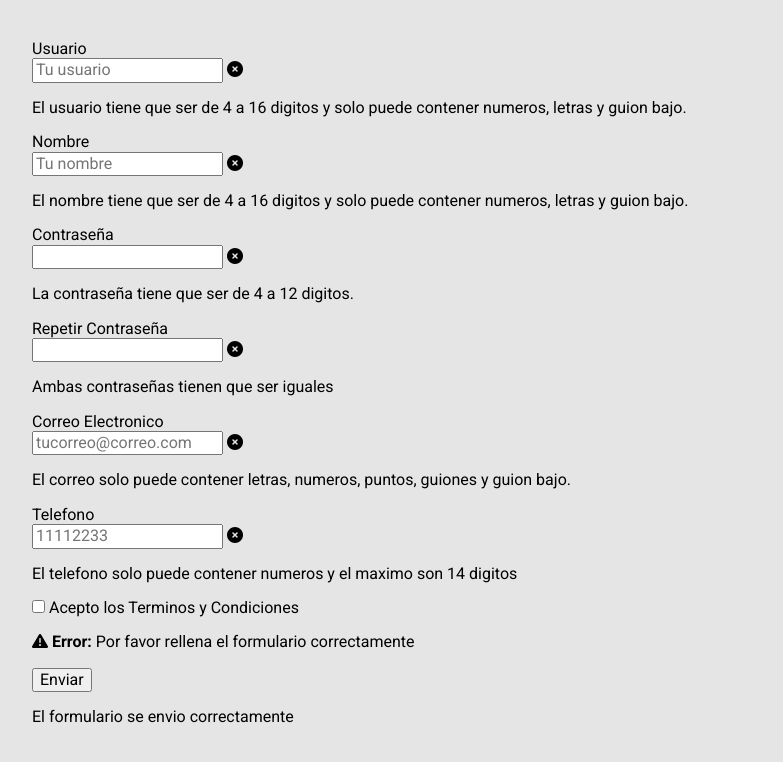
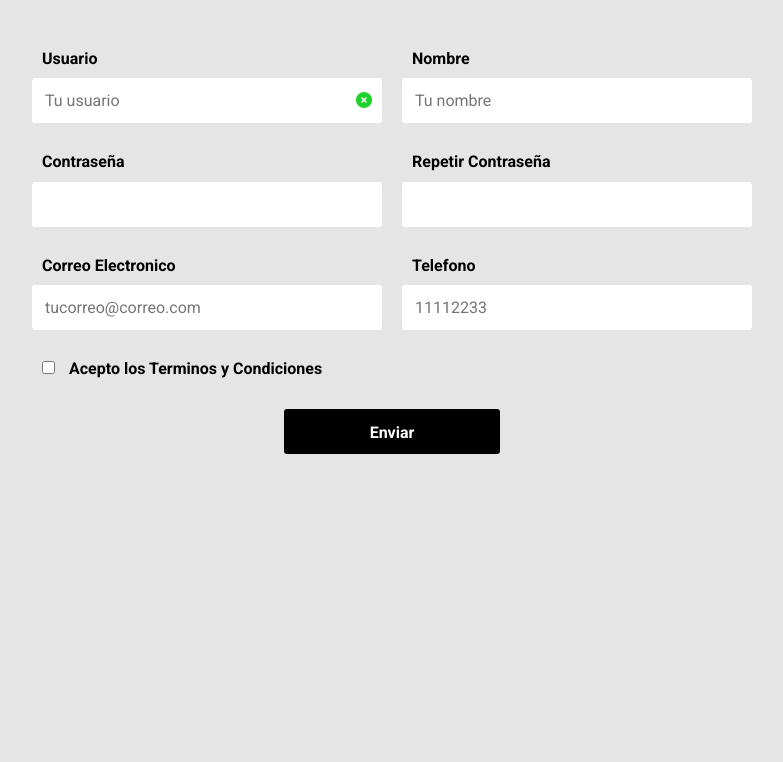
Before and after one commit to damianvigo/forms-design-validate, a plain HTML site: page index.html in a window 1280 px wide. Shown: the whole page, without its empty margins (248-1031 px from the left). Drawn offline with nearby package versions, Linux system fonts and the light colour scheme.

Commit message:
styles-layout-rdy

```diff
--- a/css/estilos.css
+++ b/css/estilos.css
@@ -14,10 +14,126 @@ main {
 	padding: 40px;
 }
 
+.formulario {
+	display: grid;
+	grid-template-columns: 1fr 1fr;
+	gap: 20px;
+}
+
+.formulario__label {
+	display: block;
+	font-weight: 700;
+	padding: 10px;
+	cursor: pointer;
+}
+
+.formulario__grupo-input {
+	position: relative;
+}
+
+.formulario__input {
+	width: 100%;
+	background: #fff;
+	border: 3px solid transparent;
+	border-radius: 3px;
+	height: 45px;
+	line-height: 45px;
+	padding: 0 40px 0 10px;
+	transition: .3s ease all;
+}
+
+.formulario__input:focus {
+	border: 3px solid #0075FF;
+	outline: none;
+	box-shadow: 3px 0px 30px rgba(163, 163, 163, 0.4);
+}
+
+.formulario__input-error {
+	font-size: 12px;
+	margin-bottom: 0;
+	display: none;
+}
+
+.formulario__input-error-activo {
+	display: block;
+}
+
+.formulario__validacion-estado {
+	position: absolute;
+	right: 10px;
+	bottom: 15px;
+	z-index: 100;
+	font-size: 16px;
+	opacity: 0;
+}
+
+.formulario__checkbox {
+	margin-right: 10px;
+}
+
+.formulario__grupo-terminos,
+.formulario__mensaje,
+.formulario__grupo-btn-enviar {
+	grid-column: span 2;
+}
+
+.formulario__mensaje {
+	height: 45px;
+	line-height: 45px;
+	background: #F66060;
+	padding: 0 15px;
+	border-radius: 3px;
+	display: none;
+}
+
+.formulario__mensaje-activo {
+	display: block;
+}
+
+.formulario__mensaje p {
+	margin: 0;
+}
+
+.formulario__grupo-btn-enviar {
+	display: flex;
+	flex-direction: column;
+	align-items: center;
+}
+
+.formulario__btn {
+	height: 45px;
+	line-height: 45px;
+	width: 30%;
+	background: #000;
+	color: #fff;
+	font-weight: bold;
+	border: none;
+	border-radius: 3px;
+	cursor: pointer;
+	transition: .1s ease all;
+}
+
+.formulario__btn:hover {
+	box-shadow: 3px 0px 30px rgba(163, 163, 163, 0.1);
+}
+
+.formulario__mensaje-exito {
+	font-size: 14px;
+	color: #119200;
+	display: none;
+}
+
+.formulario__mensaje-exito-activo {
+	display: block;
+}
+
+
 /* Estilos para Validacion */
 
-
-
+.formulario__grupo-correcto .formulario__validacion-estado {
+	color: #1ed12d;
+	opacity: 1;
+}
 
 
 /* Mediaqueries */
--- a/index.html
+++ b/index.html
@@ -14,7 +14,7 @@
 	<main>
 		<form action="" class='formulario' id='formulario'>
 			<!-- Grupo: Usuario -->
-			<div class="formulario__grupo" id="grupo__usuario">
+			<div class="formulario__grupo formulario__grupo-correcto" id="grupo__usuario">
 				<label for="usuario" class="formulario__label">Usuario</label>
 				<div class="formulario__grupo-input">
 					<input type="text" class="formulario__input" name="usuario" id="usuario" placeholder="Tu usuario">
```
